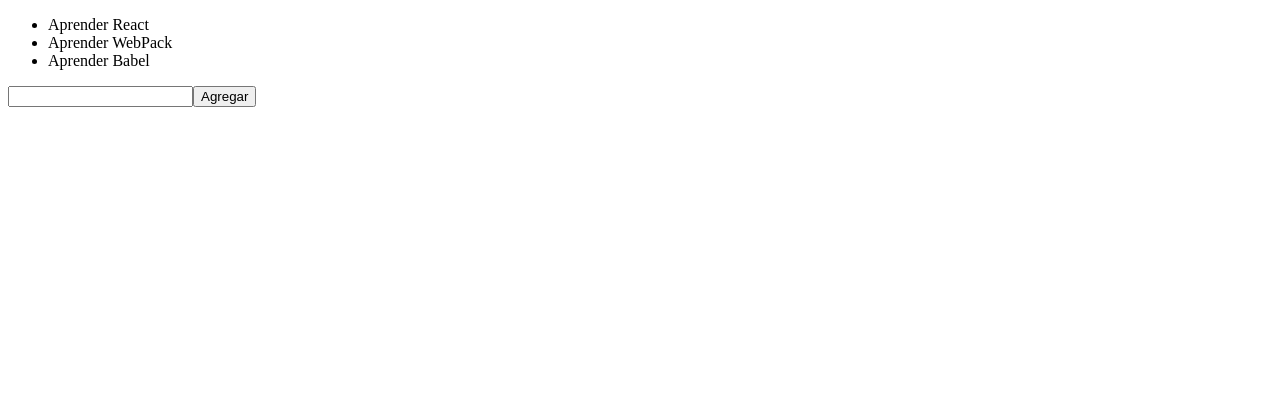
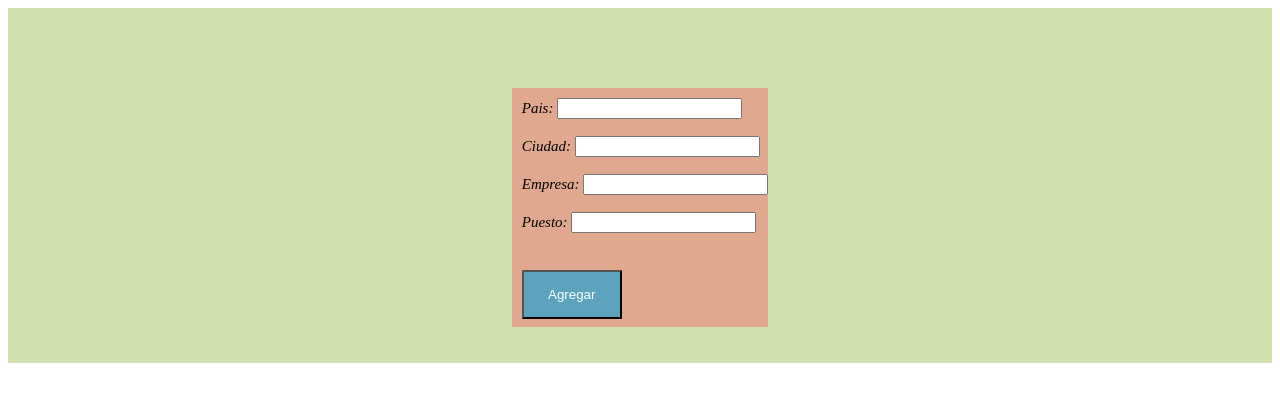
Before and after one commit to emMercado/todo-list, a React (Create React App) app: page / in a window 1280 px wide. Shown: the top 402 px of the page. Built offline with nearby package versions, Linux system fonts and the light colour scheme.

Commit message:
actividad-1

```diff
--- a/src/App.js
+++ b/src/App.js
@@ -1,6 +1,8 @@
 import React from 'react'
 
 import { ToDoList } from './components/ToDoList/ToDoList.jsx'
+
+
 
 
 function App(){
--- /dev/null
+++ b/src/Style.css
@@ -0,0 +1,68 @@
+*{
+    margin: 10;
+    padding: 20;
+    box-sizing: border-box;
+}
+
+body{
+    background-color: #red;
+}
+
+.container{
+    padding-top: 80px;
+    width: 100%;
+    display: flex;
+    justify-content: space-around;
+    align-items: center;
+    flex-shrink: 0;
+    background-color:rgb(210, 223, 175);
+}
+
+.container-form{
+    font-style: italic;
+    font-size: 15px;
+    padding-left:  10px;
+    width: 100%;
+    padding-top:  10px;
+    padding-bottom:  8px;
+    justify-content: space-around;
+    flex-shrink: 0;
+    background-color:rgb(224, 168, 142);
+}
+
+
+
+.container-list{
+    font-style: italic;
+    font-size: 15px;
+    padding-left:  10px;
+    width: 100%;
+    padding-top:  2px;
+    padding-bottom:  8px;
+    justify-content: space-around;
+    flex-shrink: 0;
+    background-color:rgb(224, 168, 142);
+}
+
+.button{
+    color: #fff;
+    background: #5da3be;
+    width: 100px;
+    display: block;
+    padding: 15px 0;
+    text-align: center;
+    border-radius: 1px;
+    margin-top: 20px;
+    text-decoration: none;
+}
+.button-delete{
+    color: #fff;
+    background: #bb523f;
+    width: 100px;
+    display: block;
+    padding: 15px 0;
+    text-align: center;
+    border-radius: 1px;
+    margin-top: 10px;
+    text-decoration: none;
+}
--- a/src/components/ToDoList/ToDoList.jsx
+++ b/src/components/ToDoList/ToDoList.jsx
@@ -1,42 +1,111 @@
 import React from 'react'
 
+
 export class ToDoList extends React.Component {
-            //clase todo list clase padre react component
+
     constructor(props){
         super(props)
-        /* console.log(this.props.tasks) */
-        this.props = props
         this.state = {
-            inputValue : "",
-            tasks : ["Aprender React","Aprender WebPack","Aprender Babel"]
+            tasks : [],
+            empresa:'',
+            pais:'',
+            ciudad: '',
+            puesto:''
+
         }
     }
 
-     //hace q un componente hijo cambie los componentes padre
-    addTask(task){
-        //actualizar un nuevo estado
-        /* this.state.tasks = ["Nueva Tarea"]  no se verian cambios en la aplicacion con esta forma*/
-        this.setState({
-        tasks: [...this.state.tasks, task]
-        //que sea un arreglo y se le agregan los valores
-        //... son sprate operator, traer todo lo q tiene this state tasks y le aniade toda la tarea nueva
-        })
+    Entrada(change){
+        if (change.target.id === 'puesto'){
+            this.setState({
+                puesto: change.target.value
+            })
+        }
+        else if (change.target.id === 'empresa'){
+            this.setState({
+                empresa: change.target.value
+            })
+        }
+        else if (change.target.id === 'ciudad'){
+            this.setState({
+                ciudad: change.target.value
+            })
+        }
+        else if (change.target.id === 'pais'){
+            this.setState({
+                pais: change.target.value
+            })
+        }
     }
 
-    handleInput(event){
-    this.setState({
-        inputValue: event.target.value
-    })
+    addTask(){
+        if ( this.state.empresa === '' || this.state.pais === '' || this.state.ciudad === '' || this.state.puesto === ''){
+            alert("*Obligatorio* - Completar todos los campos.")
+        }
+        else{
+            this.setState({
+            tasks: [...this.state.tasks, `${this.state.pais}, ${this.state.ciudad}, ${this.state.empresa}, ${this.state.puesto}`],
+            puesto: '',
+            empresa: '',
+            ciudad: '',
+            pais: ''
+            })
+        }
     }
 
-    //obligatorio el metodo render
+    Delete(index){
+        var newTask = this.state.tasks
+            newTask.splice(index, 1)
+            this.setState({
+                tasks: newTask
+            })
+    }
+
     render(){
         return(
-            <div>
-                <ul>
-                { this.state.tasks.map((task, index ) => { return <li key={index}>{task}</li> }) }
-                </ul>
-                <input value={this.state.value} onChange={(e) => this.handleInput(e)} type="text" /><button onClick={() =>this.addTask(this.state.inputValue)}>Agregar</button>
+            <div class="container">
+                <div>
+                    <div class="container-form">
+                    <label htmlFor="pais" >Pais: </label>
+                    <input class="text-form"
+                    value={this.state.pais}
+                    onChange={(change) => this.Entrada(change)}
+                    name="pais" id="pais" type="text"></input>
+                    <br></br>
+                    <br></br>
+                    <label htmlFor="ciudad">Ciudad: </label>
+                    <input
+                    value={this.state.ciudad}
+                    onChange={(change) => this.Entrada(change)}
+                    name="ciudad" id="ciudad" type="text"></input>
+                    <br></br>
+                    <br></br>
+                    <label htmlFor="empresa">Empresa: </label>
+                    <input
+                    value={this.state.empresa}
+                    onChange={(change) => this.Entrada(change)}
+                    name="empresa" id="empresa" type="text"></input>
+                    <br></br>
+                    <br></br>
+                    <label htmlFor="puesto">Puesto: </label>
+                    <input
+                    value={this.state.puesto}
+                    onChange={(change) => this.Entrada(change)}
+                    name="puesto" id="puesto" type="text"></input>
+                    <br></br>
+                    <br></br>
+                    <button class="button"onClick={() =>this.addTask()}>Agregar</button>
+                    </div>
+                    <br></br>
+                    <br></br>
+                    { this.state.tasks.map((item, index ) => { return(
+                        <>
+                            <li key={index} className="container-list">{item}
+                            <button class="button-delete" onClick={() => this.Delete(index)}>Eliminar tarea</button>
+                            </li>
+                            <hr></hr>
+                         </>) })}
+                </div>
             </div>
         )
     }
--- a/src/index.js
+++ b/src/index.js
@@ -3,6 +3,8 @@
 
 import App from './App';
 import reportWebVitals from './reportWebVitals';
+import './Style.css';
+
 
 ReactDOM.render(
   <React.StrictMode>
```
